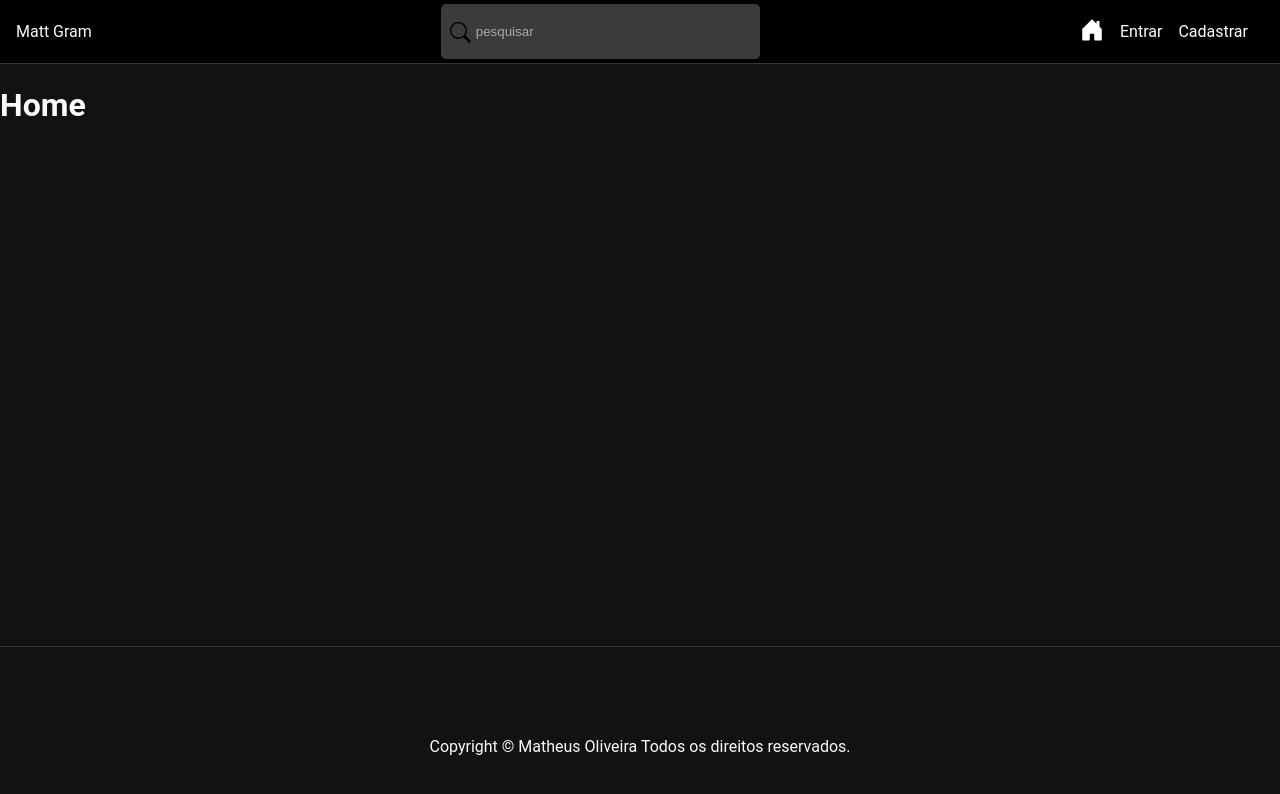
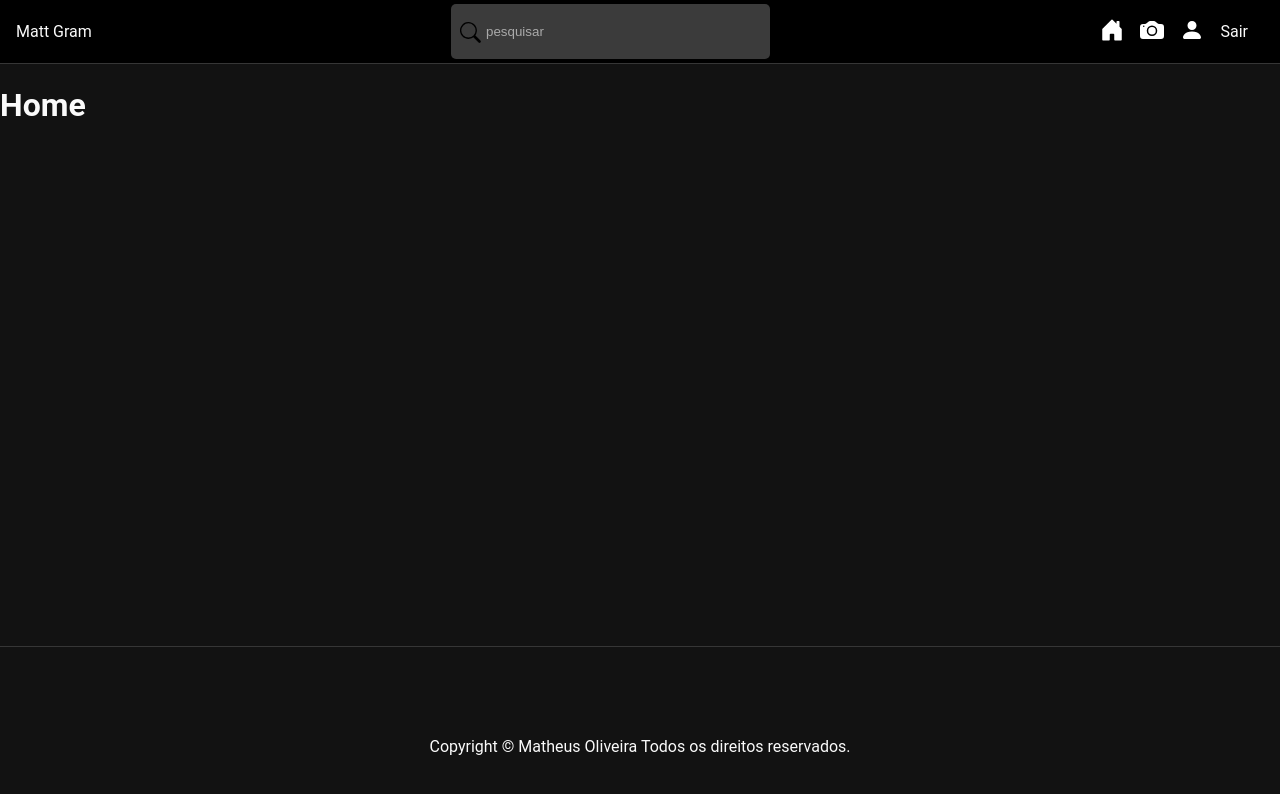
Before and after one commit to MatheusOliveira047/matt-gram-frontend, a React (Vite) app: page / in a window 1280 px wide. Shown: the top 794 px of the page. Built offline with nearby package versions, Linux system fonts and the light colour scheme; sample sign-in values are in the browser's storage.

Commit message:
criando logout

```diff
--- a/src/App.jsx
+++ b/src/App.jsx
@@ -2,6 +2,7 @@
 
 import "./App.css"
 
+import { useAuth } from './hooks/useAuth'
 
 //pages
 import Home from './pages/Home'
@@ -13,15 +14,23 @@
 import Header from './components/Header'
 
 function App() {
+  const {auth,loading} = useAuth()
+
+  if(loading){
+    return <p>Carregando ...</p>
+  }
+
+
 
   return (
   <BrowserRouter>
   <Header/>
     <div className="container">
     <Routes>
-      <Route path='/' element={<Home/>} />
-      <Route path='/login' element={<Login />} />
-      <Route path='/register' element={<Register/> } />
+      <Route path='/' element={auth ? <Home/> : <Navigate to={"/login"}/>}/>
+
+      <Route path='/login' element={!auth ? <Login/> : <Navigate to={"/"}/>} />
+      <Route path='/register' element={!auth ? <Register/> : <Navigate to={"/"}/> } />
     </Routes>
     </div>
     <Footer/>
--- a/src/components/Header/index.jsx
+++ b/src/components/Header/index.jsx
@@ -4,7 +4,27 @@
 import {BsSearch,BsHouseDoorFill,BsFillPersonFill, BsFillCameraFill} from 'react-icons/bs'
 
 
+import { useAuth } from '../../hooks/useAuth'
+import { useState } from 'react'
+import { useDispatch,useSelector } from 'react-redux'
+import { useNavigate } from 'react-router-dom'
+
+import { logout,reset } from '../../slices/authSlice'
+
 const Header = ()=>{
+  const {auth} = useAuth()
+  const {user} = useSelector((state)=>state.auth)
+
+  const navigate = useNavigate()
+  const dispacth = useDispatch()
+
+  const handleLogout = ()=>{
+    dispacth(logout())
+    dispacth(reset())
+
+      navigate('/login')
+  }
+
   return(
     <header className='header'>
       <div>
@@ -16,9 +36,35 @@
       </form>
       <nav>
         <ul className="navlinks">
-          <li><NavLink to="/"><BsHouseDoorFill/></NavLink></li>
-          <li><NavLink to="/login">Entrar</NavLink></li>
-          <li><NavLink to="/register">Cadastrar</NavLink></li>
+          {auth
+          ? (
+            <>
+              <li><NavLink to="/"><BsHouseDoorFill/></NavLink></li>
+              {user && (
+                <li>
+                  <NavLink to={`/users/${user._id}`}>
+                    <BsFillCameraFill/>
+                  </NavLink>
+                </li>
+              )}
+              <li>
+                <NavLink to={`/profile`}>
+                  <BsFillPersonFill/>
+                </NavLink>
+              </li>
+              <li>
+                <span onClick={handleLogout}>Sair</span>
+              </li>
+            </>
+          )
+          : (
+            <>
+              <li><NavLink to="/login">Entrar</NavLink></li>
+              <li><NavLink to="/register">Cadastrar</NavLink></li>
+            </>
+          )
+          }
+
         </ul>
       </nav>
     </header>
--- a/src/services/authService.js
+++ b/src/services/authService.js
@@ -19,8 +19,13 @@
   }
 };
 
+const logout = ()=>{
+  localStorage.removeItem("user")
+}
+
 const authService = {
-  register
+  register,
+  logout
 }
 
 export default authService
--- a/src/slices/authSlice.js
+++ b/src/slices/authSlice.js
@@ -24,6 +24,11 @@
     return data;
   }
 );
+
+export const logout = createAsyncThunk("auth/logout",async()=>{
+  await authService.logout()
+})
+
 
 export const authSlice = createSlice({
   name: "auth",
@@ -52,6 +57,12 @@
         state.error = action.payload;
         state.user = null;
       })
+      .addCase(logout.fulfilled, (state, action) => {
+        state.loading = false;
+        state.success = true;
+        state.error = null;
+        state.user = null;
+      })
   }
 })
 
```
